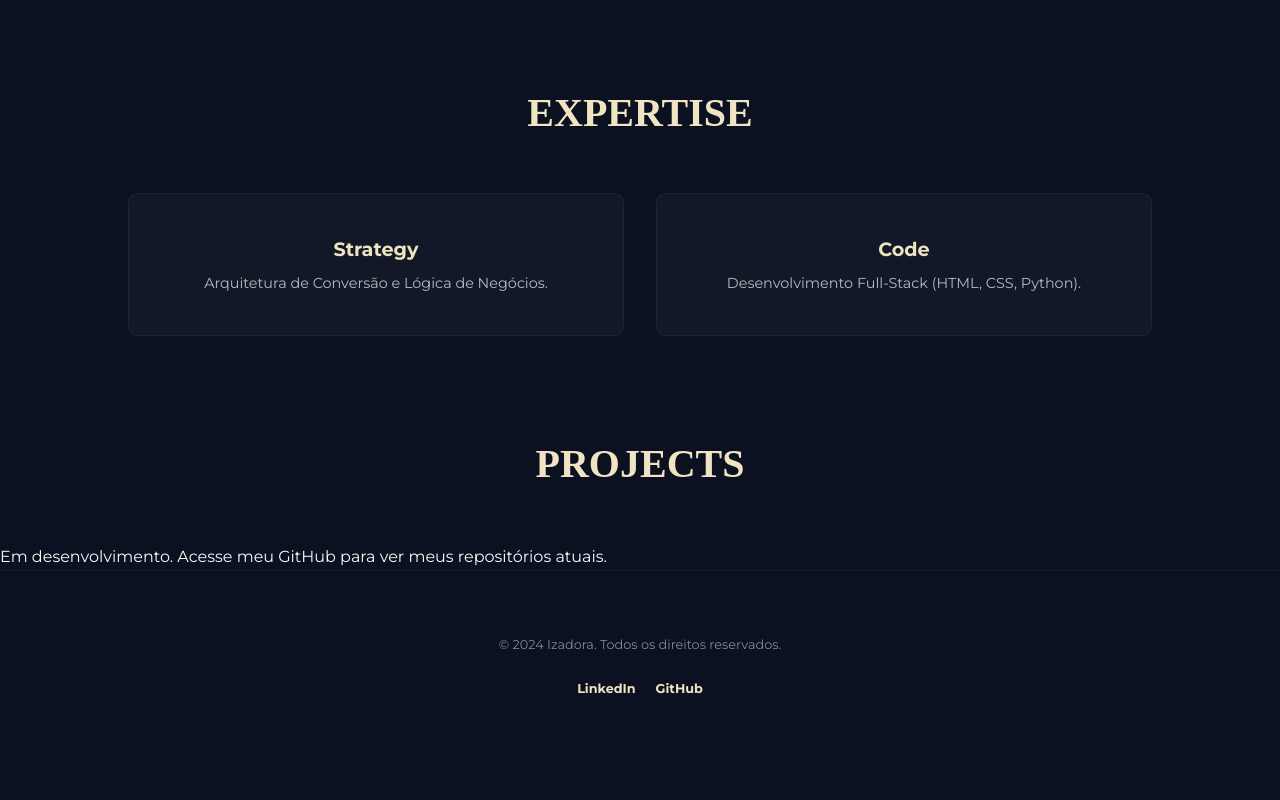
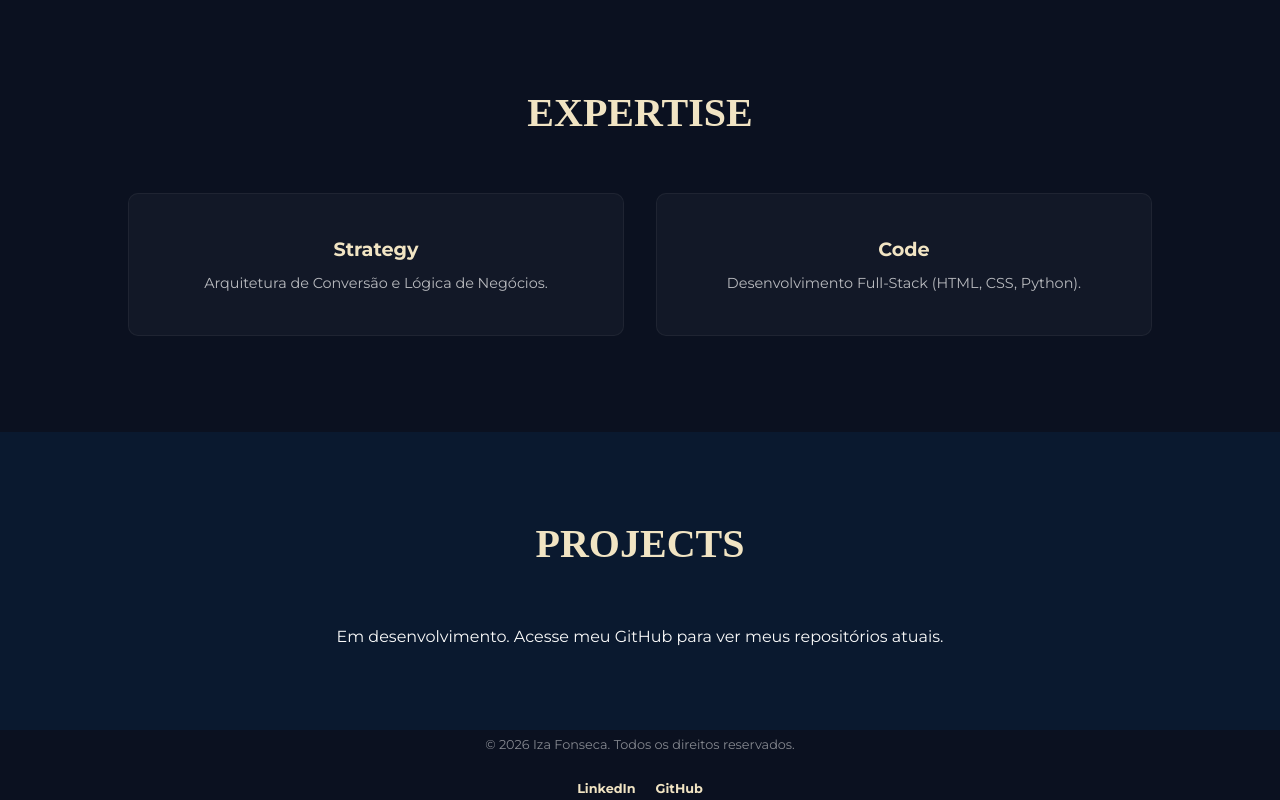
Before and after one commit to izafonsecas/repositorio-curso-fullstack, a plain HTML site: page CURSO ROCKETSEAT/Primeiro-projeto/index.html in a window 1280 px wide. Shown: the part 1544-2344 px from the top of the page. Before the commit the page ends 2308 px from the top, so only its background shows below. Drawn offline with Linux system fonts and the light colour scheme.

Commit message:
atualizacao projects

```diff
--- a/CURSO ROCKETSEAT/Primeiro-projeto/index.html
+++ b/CURSO ROCKETSEAT/Primeiro-projeto/index.html
@@ -70,7 +70,7 @@
     </main>
 
     <footer id="connect">
-        <p>&copy; 2024 Izadora. Todos os direitos reservados.</p>
+        <p>&copy; 2026 Iza Fonseca. Todos os direitos reservados.</p>
         <div class="social-links">
             <a href="URL_DO_SEU_LINKEDIN" target="_blank">LinkedIn</a>
             <a href="URL_DO_SEU_GITHUB" target="_blank">GitHub</a>
--- a/CURSO ROCKETSEAT/Primeiro-projeto/style.css
+++ b/CURSO ROCKETSEAT/Primeiro-projeto/style.css
@@ -227,8 +227,13 @@ header nav a:hover {
 
 }
 
+#projects {
+    background-color: #0A192F;
+    padding: 80px 10%;
+    text-align: center;
+}
 
-footer {
+.footer {
     background-color: var(--bg-navy);
     padding: 4rem 10%;
     text-align: center;
@@ -239,6 +244,8 @@ footer p {
     font-size: 0.8rem;
     color: rgba(255,255,255,0.5);
     margin-bottom: 1.5rem;
+    margin-top: 5px;
+    text-align: center;
 }
 
 .social-links {
```
